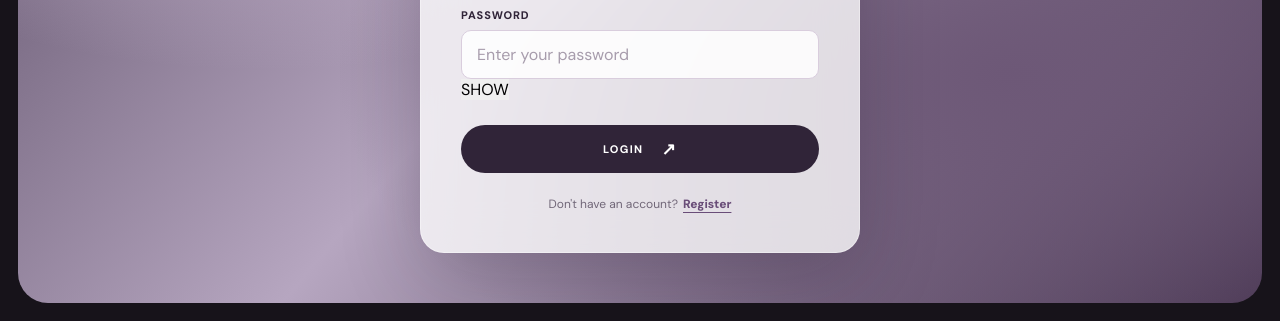
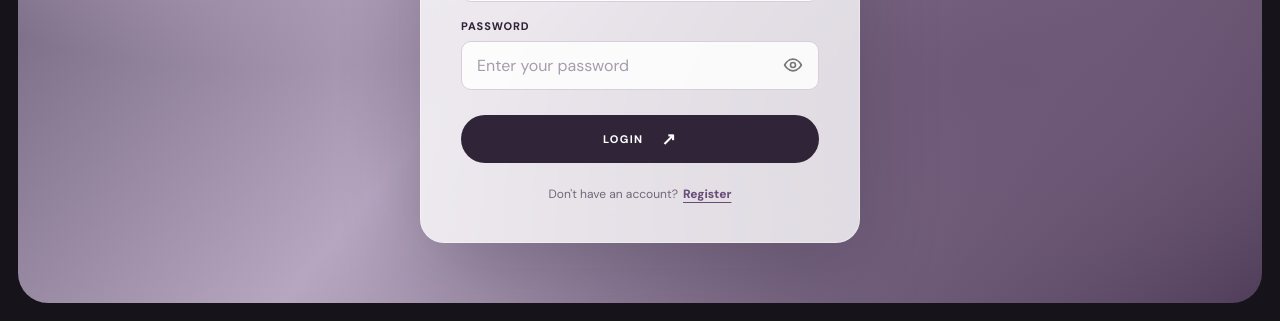
Before and after one commit to jagadish210523-lgtm/Data-Integrity-Monitor, a plain HTML site: page frontend/index.html in a window 1280 px wide. Shown: the part 479-800 px from the top of the page. Drawn offline with Linux system fonts and the light colour scheme; files that its build step writes are made by us from their sources; files whose address does not match are found by name.

Commit message:
Add password visibility toggle

```diff
--- a/frontend/app.js
+++ b/frontend/app.js
@@ -1,4 +1,3 @@
-
 /* =========================================
    DATA INTEGRITY MONITOR
    APPLICATION JAVASCRIPT
@@ -22,11 +21,33 @@ document.getElementById("togglePassword").addEventListener("click", () => {
 
     const password = document.getElementById("password");
     const toggle = document.getElementById("togglePassword");
+    const eyeIcon = document.getElementById("eyeIcon");
 
     const isHidden = password.type === "password";
 
     password.type = isHidden ? "text" : "password";
-    toggle.textContent = isHidden ? "HIDE" : "SHOW";
+
+    toggle.setAttribute(
+        "aria-label",
+        isHidden ? "Hide password" : "Show password"
+    );
+
+    toggle.setAttribute(
+        "title",
+        isHidden ? "Hide password" : "Show password"
+    );
+
+    eyeIcon.innerHTML = isHidden
+        ? `
+            <path d="M3 3l18 18"/>
+            <path d="M10.6 10.6a2 2 0 0 0 2.8 2.8"/>
+            <path d="M9.9 5.2A11 11 0 0 1 12 5c6.4 0 10 7 10 7a15.8 15.8 0 0 1-4 4.9"/>
+            <path d="M6.2 6.2C3.5 8 2 12 2 12s3.6 7 10 7c1.1 0 2.1-.2 3-.5"/>
+          `
+        : `
+            <path d="M2 12s3.6-7 10-7 10 7 10 7-3.6 7-10 7-10-7-10-7Z"/>
+            <circle cx="12" cy="12" r="3"/>
+          `;
 
 });
 
--- a/frontend/index.html
+++ b/frontend/index.html
@@ -46,6 +46,8 @@
                 >
 
                 <label for="password">Password</label>
+
+                <div class="password-wrapper">
                     <input
                         type="password"
                         id="password"
@@ -53,9 +55,23 @@
                         required
                     >
 
-                <button type="button" id="togglePassword">
-                    SHOW
+                    <button
+                        type="button"
+                        id="togglePassword"
+                        class="password-toggle"
+                        aria-label="Show password"
+                        title="Show password"
+                    >
+                        <svg id="eyeIcon" xmlns="http://www.w3.org/2000/svg"
+                             width="20" height="20" viewBox="0 0 24 24"
+                             fill="none" stroke="currentColor"
+                             stroke-width="2" stroke-linecap="round"
+                             stroke-linejoin="round">
+                            <path d="M2 12s3.6-7 10-7 10 7 10 7-3.6 7-10 7-10-7-10-7Z"/>
+                            <circle cx="12" cy="12" r="3"/>
+                        </svg>
                     </button>
+                </div>
 
                 <button type="submit" id="authSubmit" class="primary-button">
                     Login <span>↗</span>
--- a/frontend/styles.css
+++ b/frontend/styles.css
@@ -1477,3 +1477,39 @@ input[type="file"] {
         transition-duration: 0.01ms !important;
     }
 }
+
+.password-wrapper {
+    position: relative;
+    width: 100%;
+}
+
+.password-wrapper input {
+    width: 100%;
+    padding-right: 45px;
+}
+
+.password-toggle {
+    position: absolute;
+    right: 12px;
+    top: 50%;
+    transform: translateY(-50%);
+    display: flex;
+    align-items: center;
+    justify-content: center;
+    padding: 4px;
+    background: transparent;
+    border: none;
+    color: #777;
+    cursor: pointer;
+    z-index: 2;
+}
+
+.password-toggle:hover {
+    color: #222;
+}
+
+.password-toggle:focus-visible {
+    outline: 2px solid currentColor;
+    outline-offset: 2px;
+    border-radius: 4px;
+}
```
Lines whose indentation alone changed are shown as unchanged.
